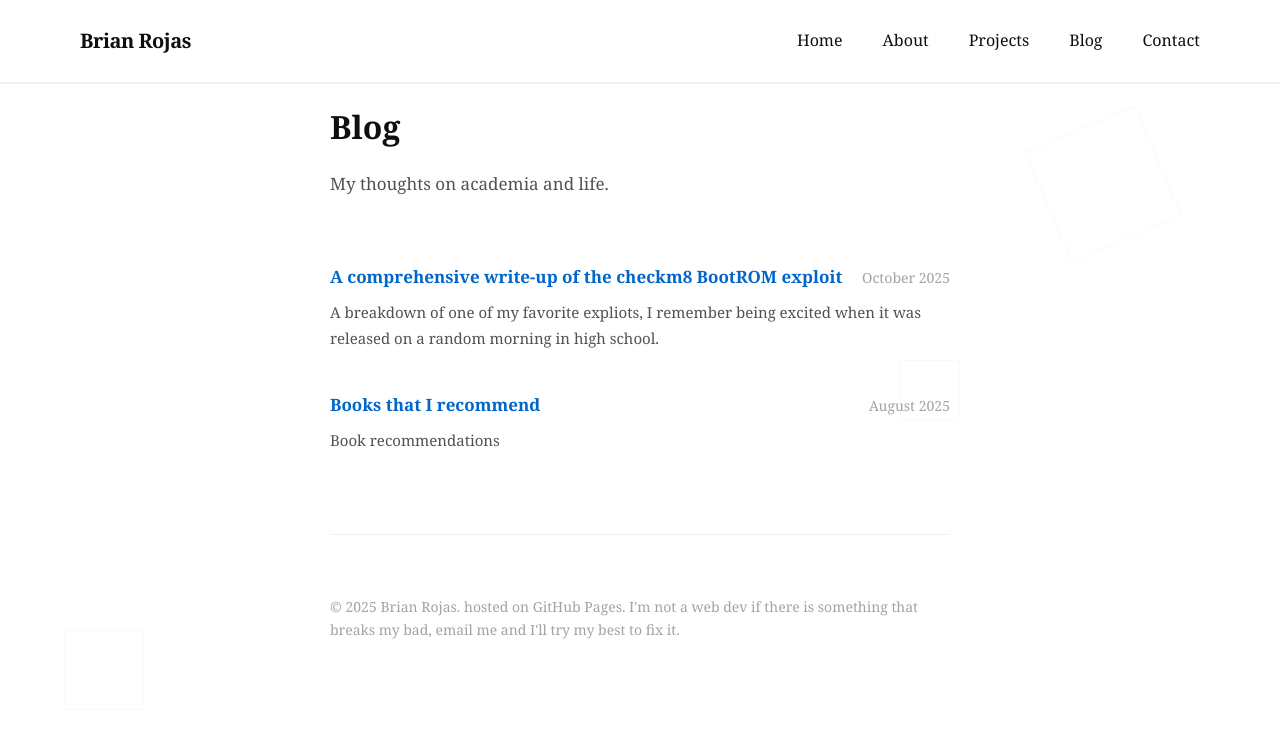
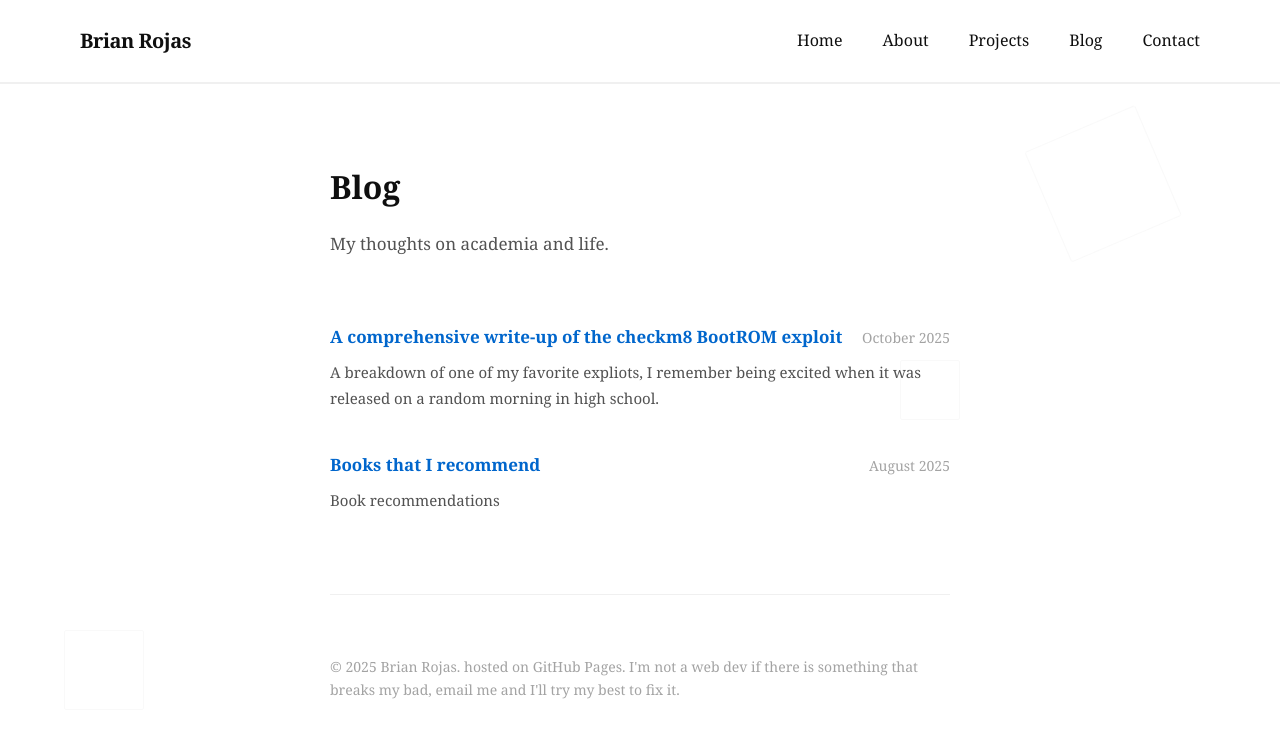
Before and after one commit to brianrojrc/brianrojrc.github.io, a Jekyll site: the page built from blog.md, in a window 1280 px wide. Shown: the top 738 px of the page. Built offline with Jekyll 4.4.1, drawn with Linux system fonts in a browser that asks for light colours.

Commit message:
Update style.scss

```diff
--- a/assets/css/style.scss
+++ b/assets/css/style.scss
@@ -173,7 +173,7 @@ nav .nav-container {
 .container {
     max-width: 700px;
     margin: 0 auto;
-    padding: 100px 40px 80px;
+    padding: 120px 40px 80px;
     position: relative;
     z-index: 1;
 }
@@ -181,6 +181,7 @@ nav .nav-container {
 /* Header */
 header {
     margin-bottom: 80px;
+    margin-top: 20px;
     animation: fadeInUp 0.8s ease-out;
 }
 
@@ -442,6 +443,7 @@ strong {
 /* Page Header */
 .page-header {
     margin-bottom: 64px;
+    margin-top: 40px;
 }
 
 .page-header h1 {
@@ -755,7 +757,7 @@ strong {
     }
 
     .container {
-        padding: 80px 24px 60px;
+        padding: 100px 24px 60px;
     }
 
     h1.name {
@@ -764,6 +766,10 @@ strong {
 
     header {
         margin-bottom: 60px;
+    }
+
+    .page-header {
+        margin-top: 30px;
     }
 
     section {
```
